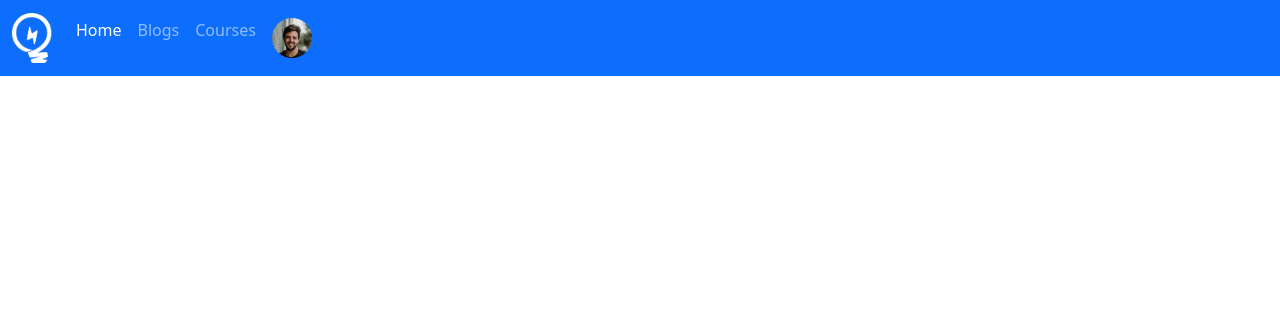
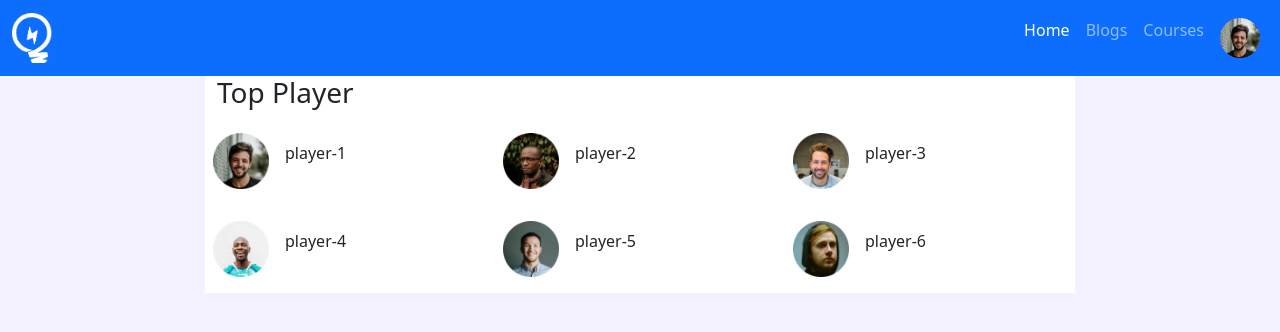
Before and after one commit to sakib-nsu/leader-board-website, a plain HTML site: page index.html in a window 1280 px wide. Drawn offline with nearby package versions, Linux system fonts and the light colour scheme.

Commit message:
Top player

```diff
--- a/index.html
+++ b/index.html
@@ -19,7 +19,7 @@
                 <span class="navbar-toggler-icon"></span>
               </button>
               <div class="collapse navbar-collapse" id="navbarText">
-                <ul class="navbar-nav ml-auto mb-2 mb-lg-0">
+                <ul class="navbar-nav ms-auto mb-2 mb-lg-0">
                   <li class="nav-item">
                     <a class="nav-link active" aria-current="page" href="#">Home</a>
                   </li>
@@ -41,6 +41,39 @@
         </nav>
     </header>
 
+    <main class="mx-auto">
+        <section class="container-fluid top-player">
+            <h3>Top Player</h3>
+            <div class="row">
+                <div class="col-md-4 col-sm-6 player p-2 d-flex align-items-center">
+                    <img src="images/players/player-1.png" alt="">
+                    <p class="p-3">player-1</p>
+                </div>
+                <div class="col-md-4 col-sm-6 player p-2 d-flex align-items-center">
+                    <img src="images/players/player-2.png" alt="">
+                    <p class="p-3">player-2</p>
+                </div>
+                <div class="col-md-4 col-sm-6 player p-2 d-flex align-items-center">
+                    <img src="images/players/player-3.png" alt="">
+                    <p class="p-3">player-3</p>
+                </div>
+                <div class="col-md-4 col-sm-6 player p-2 d-flex align-items-center">
+                    <img src="images/players/player-4.png" alt="">
+                    <p class="p-3">player-4</p>
+                </div>
+                <div class="col-md-4 col-sm-6 player p-2 d-flex align-items-center">
+                    <img src="images/players/player-5.png" alt="">
+                    <p class="p-3">player-5</p>
+                </div>
+                <div class="col-md-4 col-sm-6 player p-2 d-flex align-items-center">
+                    <img src="images/players/player-6.png" alt="">
+                    <p class="p-3">player-6</p>
+                </div>
+            </div>
+        </section>
+
+    </main>
+
 
 
 
--- a/styles/style.css
+++ b/styles/style.css
@@ -1,3 +1,19 @@
+body{
+    background-color: #F3F1FF;
+}
+
+
 .navbar img{
     width: 40px;
 }
+
+.player img{
+    width: 56px;
+}
+main{
+    max-width: 870px;
+}
+.top-player{
+    background-color: #FFFFFF;
+
+}
```
